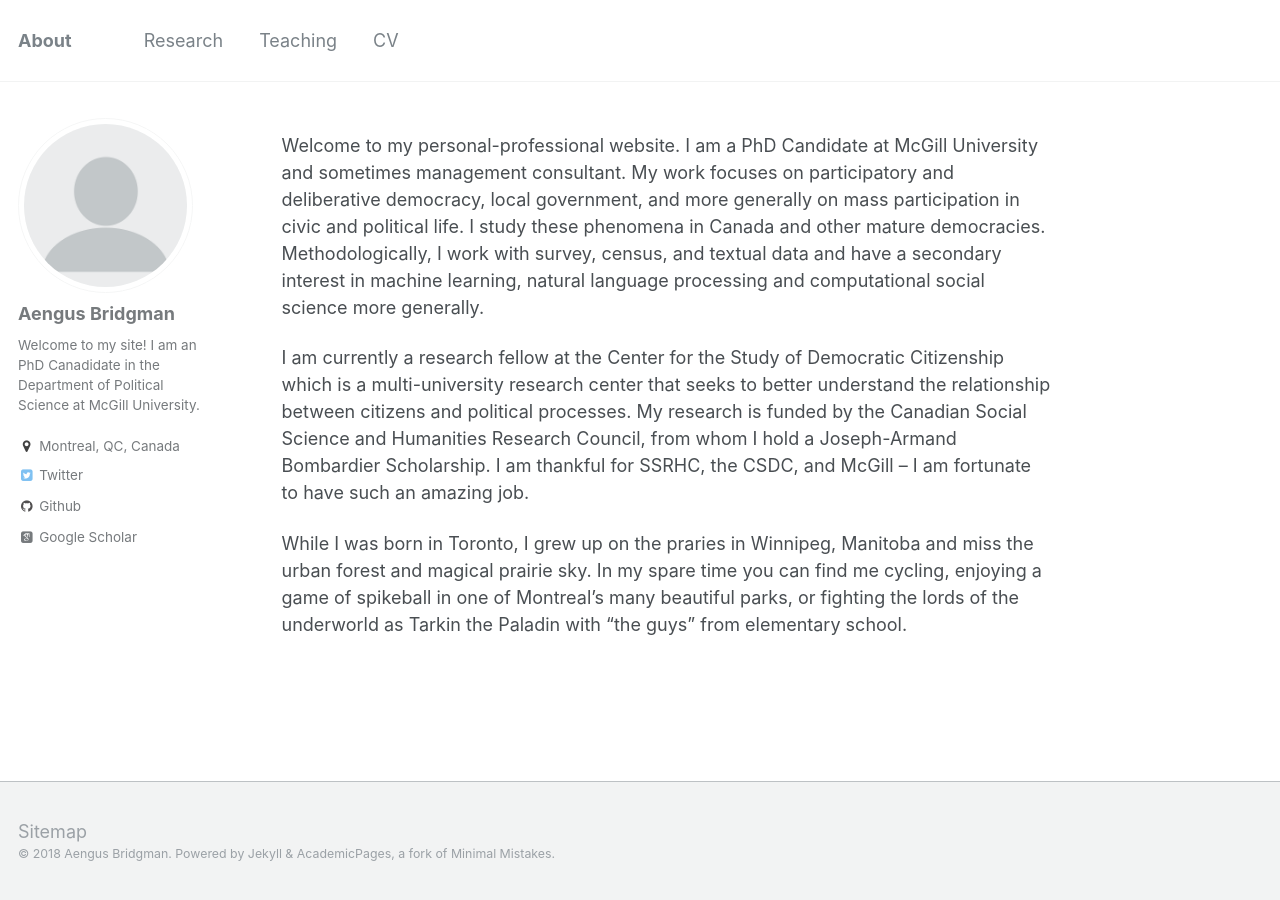
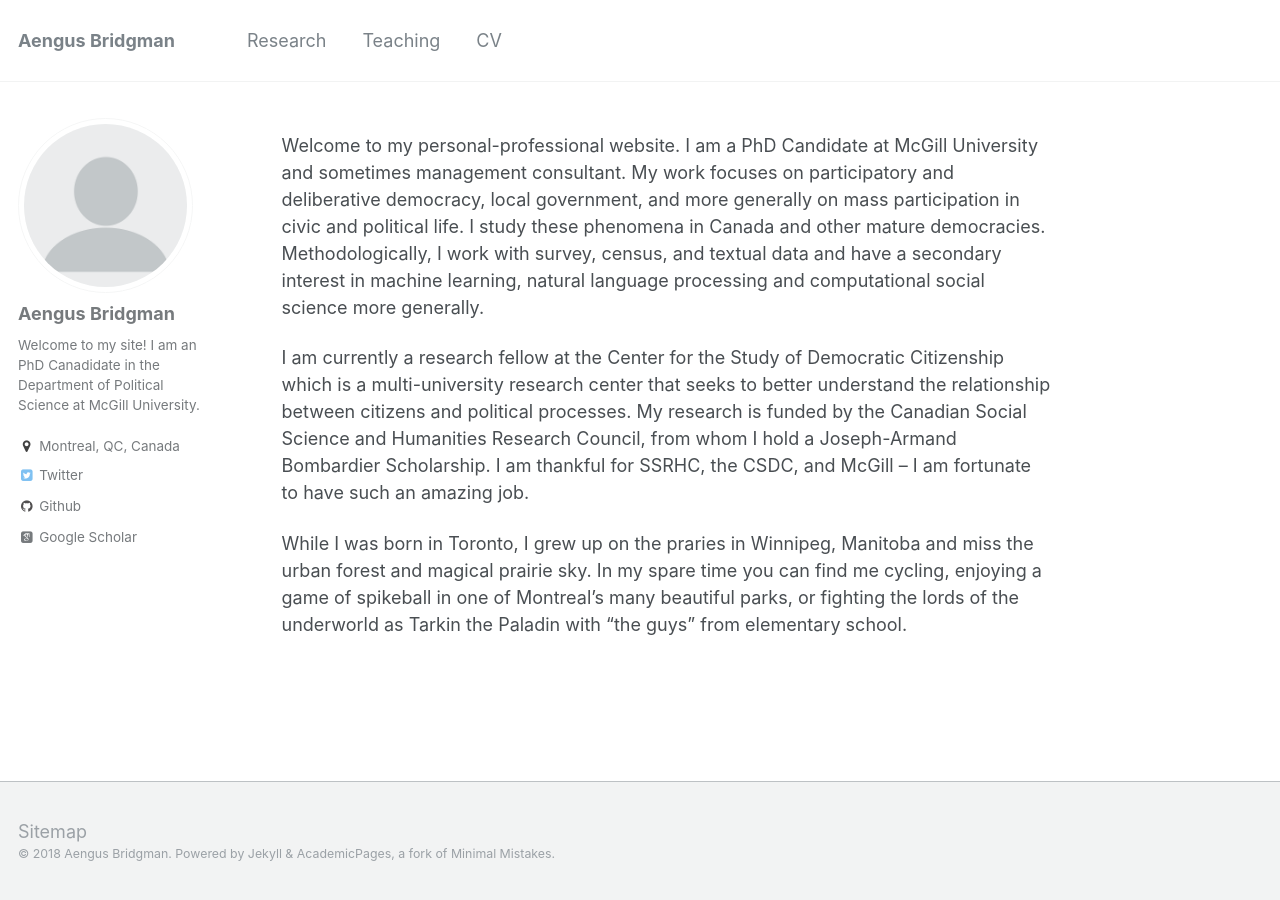
Before and after one commit to costinciobanu/costinciobanu.github.io, a Jekyll site: the page built from _pages/about.md, in a window 1280 px wide. Built offline with Jekyll 4.4.1, drawn with Linux system fonts in a browser that asks for light colours; some web fonts are replaced.

Commit message:
change name of website

```diff
--- a/_config.yml
+++ b/_config.yml
@@ -7,7 +7,7 @@
 
 # Site Settings
 locale                   : "en-US"
-title                    : "About"
+title                    : "Aengus Bridgman"
 title_separator          : "-"
 name                     : &name "About"
 description              : &description "personal description"
```
